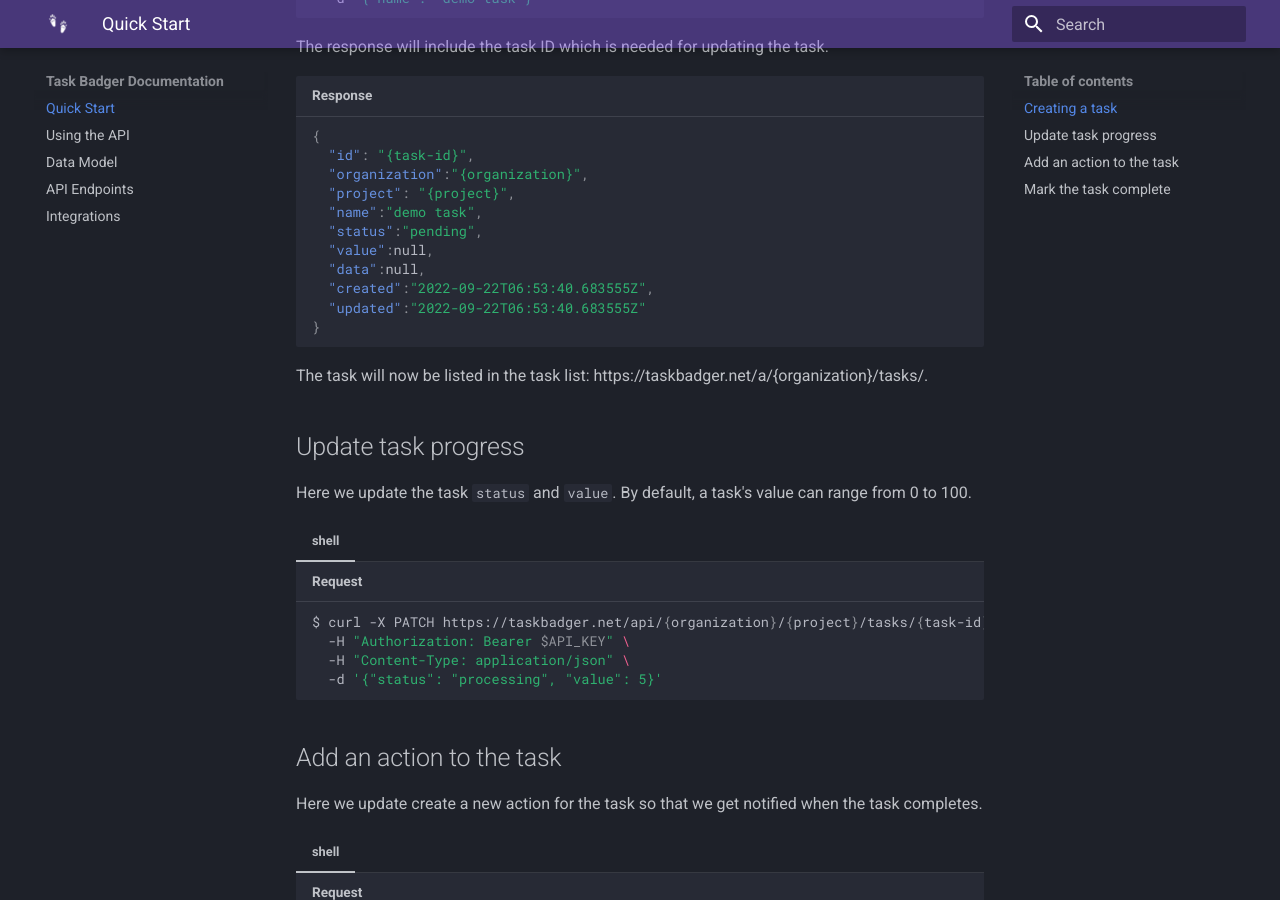
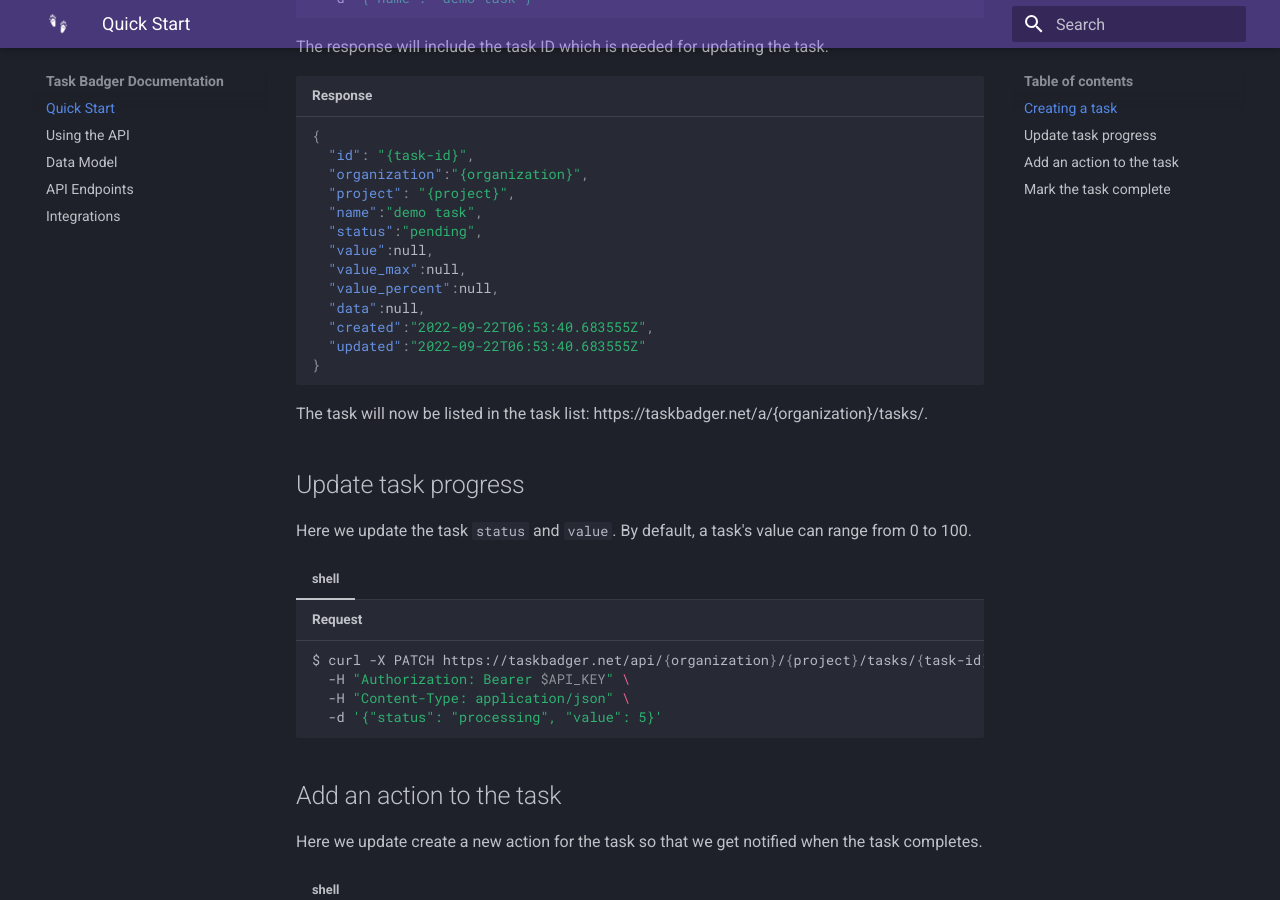
Before and after one commit to taskbadger/taskbadger-docs, an MkDocs documentation site: the page built from docs/index.md, in a window 1280 px wide and 900 px high, scrolled down 457 px. Built offline with MkDocs 1.6.1 and Material for MkDocs 9.7.7, drawn with Linux system fonts in a browser that asks for light colours.

Commit message:
add missing fields

```diff
--- a/docs/index.md
+++ b/docs/index.md
@@ -29,6 +29,8 @@
   "name":"demo task",
   "status":"pending",
   "value":null,
+  "value_max":null,
+  "value_percent":null,
   "data":null,
   "created":"2022-09-22T06:53:40.683555Z",
   "updated":"2022-09-22T06:53:40.683555Z"
```
